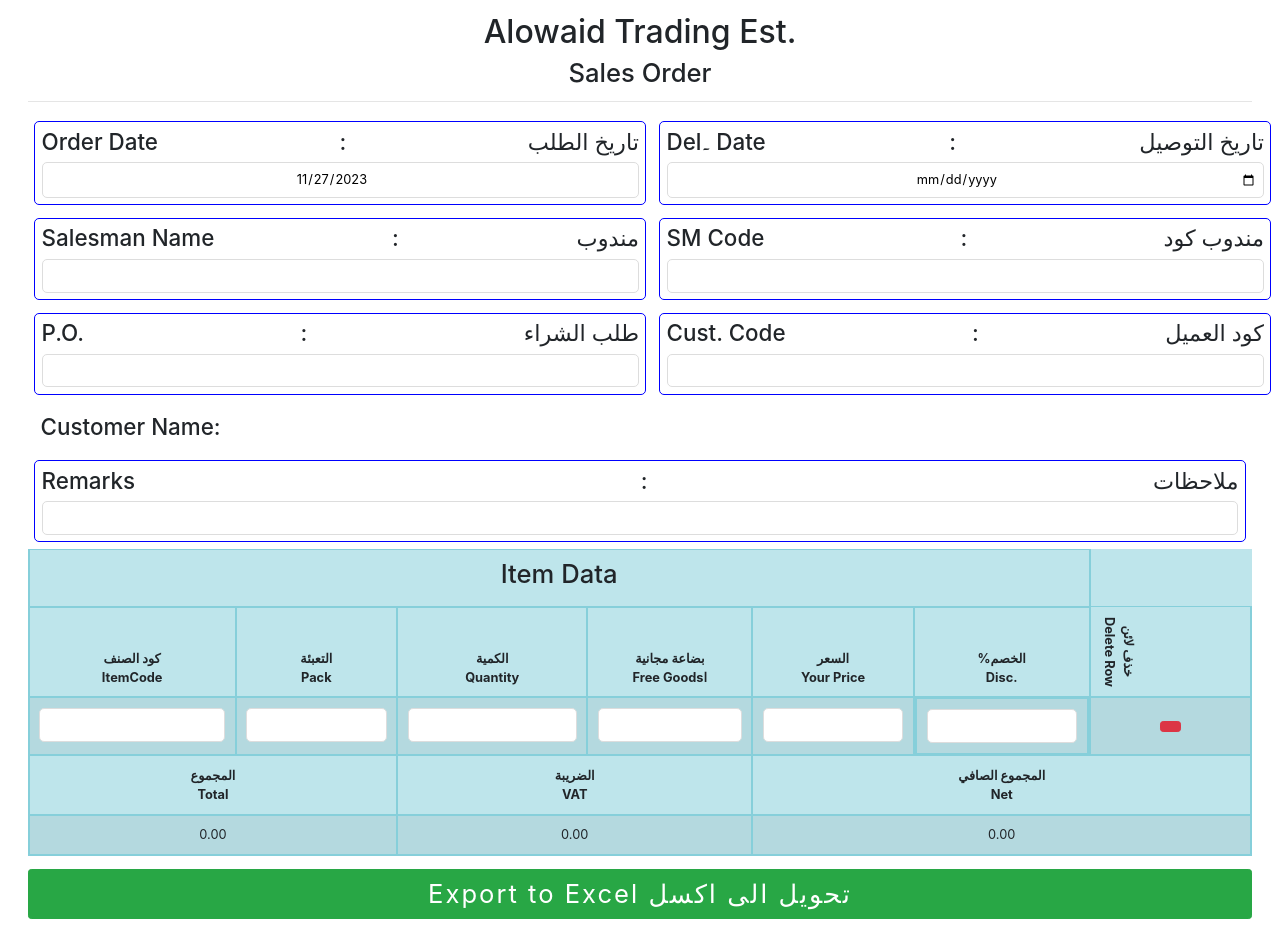
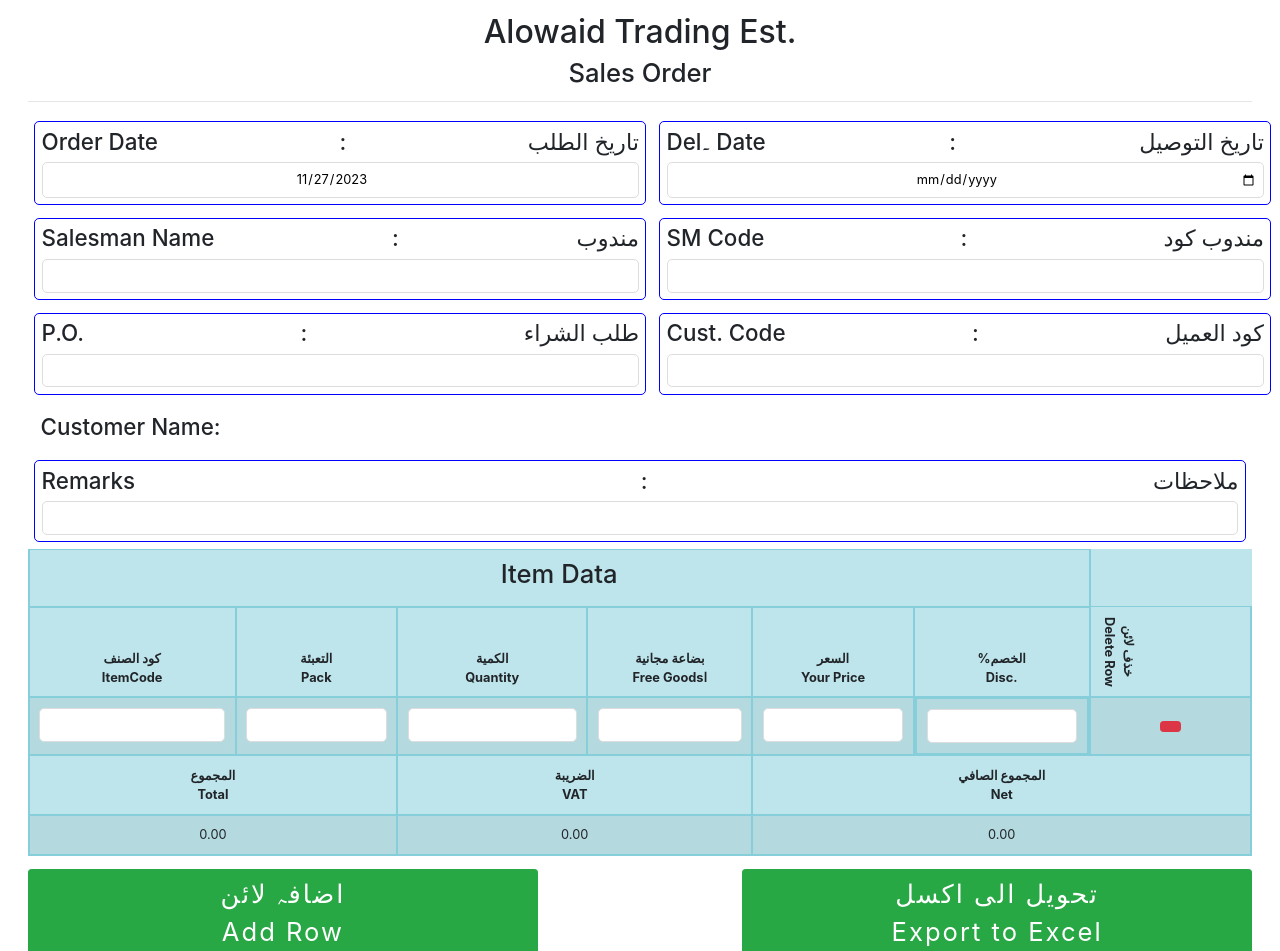
Before and after one commit to DilsherB/sales-order-app, a React (Create React App) app: page / in a window 1280 px wide. Shown: the top 951 px of the page. Built offline with nearby package versions, Linux system fonts and the light colour scheme; the HTML template or start-up script is replaced by a standard one.

Commit message:
option added to add new line manually

```diff
--- a/src/components/SalesOrder.js
+++ b/src/components/SalesOrder.js
@@ -39,6 +39,10 @@
       amount: "",
     },
   ]);
+
+  const handleAddRow = () => {
+    setItemsArray(addRow(itemsArray));
+  }
 
   const showCode = (itemCode, index) => {
     items.forEach((item) => {
@@ -129,6 +133,8 @@
     setCustomerId("");
     setCurrentDate("");
     setDeliveryDate("");
+    setSmName("");
+    setSmCode("");
     setPo("");
     setRem("");
     setItemsArray([
@@ -473,9 +479,12 @@
             </tr>
           </tbody>
         </table>
-        <div className="d-flex justify-content-center">
-          <button onClick={exportToExcel} className="btn btn-success col-12">
-            Export to Excel تحويل الى اكسل
+        <div className="d-flex justify-content-between">
+          <button onClick={handleAddRow} className="btn btn-success col-5">
+          اضافہ لائن <br />Add Row
+          </button>
+          <button onClick={exportToExcel} className="btn btn-success col-5">
+          تحويل الى اكسل <br /> Export to Excel
           </button>
         </div>
       </form>
```
